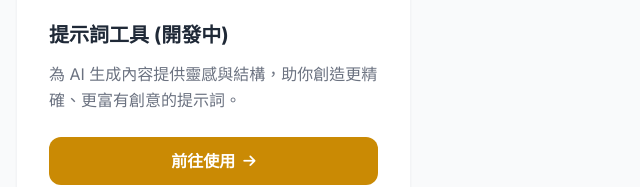
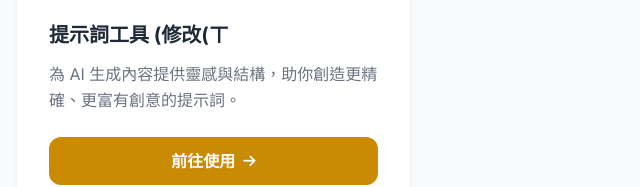
Before and after one commit to yotsuki0509/-, a plain HTML site: page index.html in a window 1280 px wide. Shown: the part 614-801 px from the top of the page, 0-640 px from the left. Drawn offline with nearby package versions, Linux system fonts and the light colour scheme.

Commit message:
Update heading text for prompt tool

```diff
--- a/index.html
+++ b/index.html
@@ -67,7 +67,7 @@
                     <div class="w-12 h-12 bg-yellow-100 text-yellow-600 rounded-lg flex items-center justify-center mb-6 group-hover:bg-yellow-600 group-hover:text-white transition-colors duration-300">
                         <i class="fa-solid fa-lightbulb text-2xl"></i>
                     </div>
-                    <h3 class="text-xl font-bold text-gray-800 mb-3">提示詞工具 (開發中)</h3>
+                    <h3 class="text-xl font-bold text-gray-800 mb-3">提示詞工具 (修改(ㄒ</h3>
                     <p class="text-gray-500 leading-relaxed mb-6">為 AI 生成內容提供靈感與結構，助你創造更精確、更富有創意的提示詞。</p>
                     <a href="https://yotsuki0509.github.io/Prompt/" target="_blank" class="inline-flex items-center justify-center w-full px-5 py-3 font-semibold text-white bg-yellow-600 rounded-xl hover:bg-yellow-700 transition-colors">
                         前往使用 <i class="fa-solid fa-arrow-right ml-2 text-sm"></i>
```
